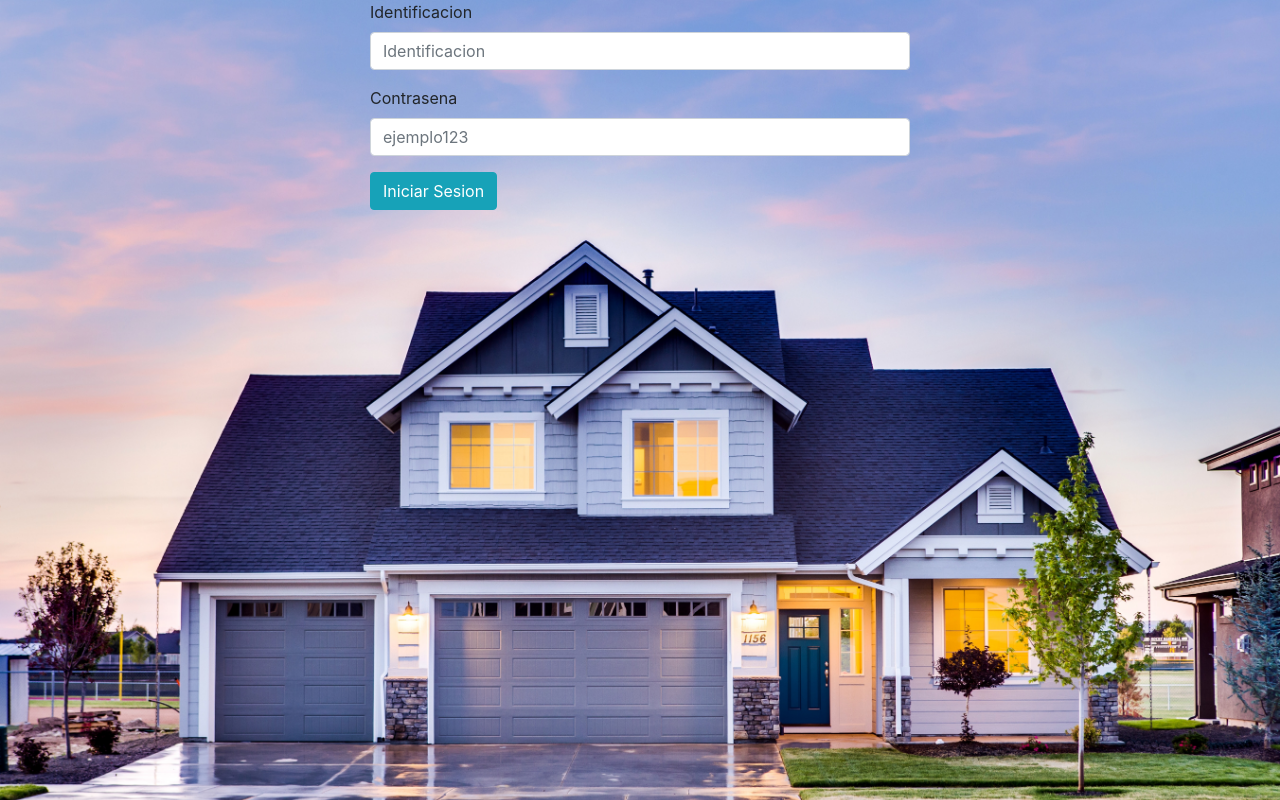
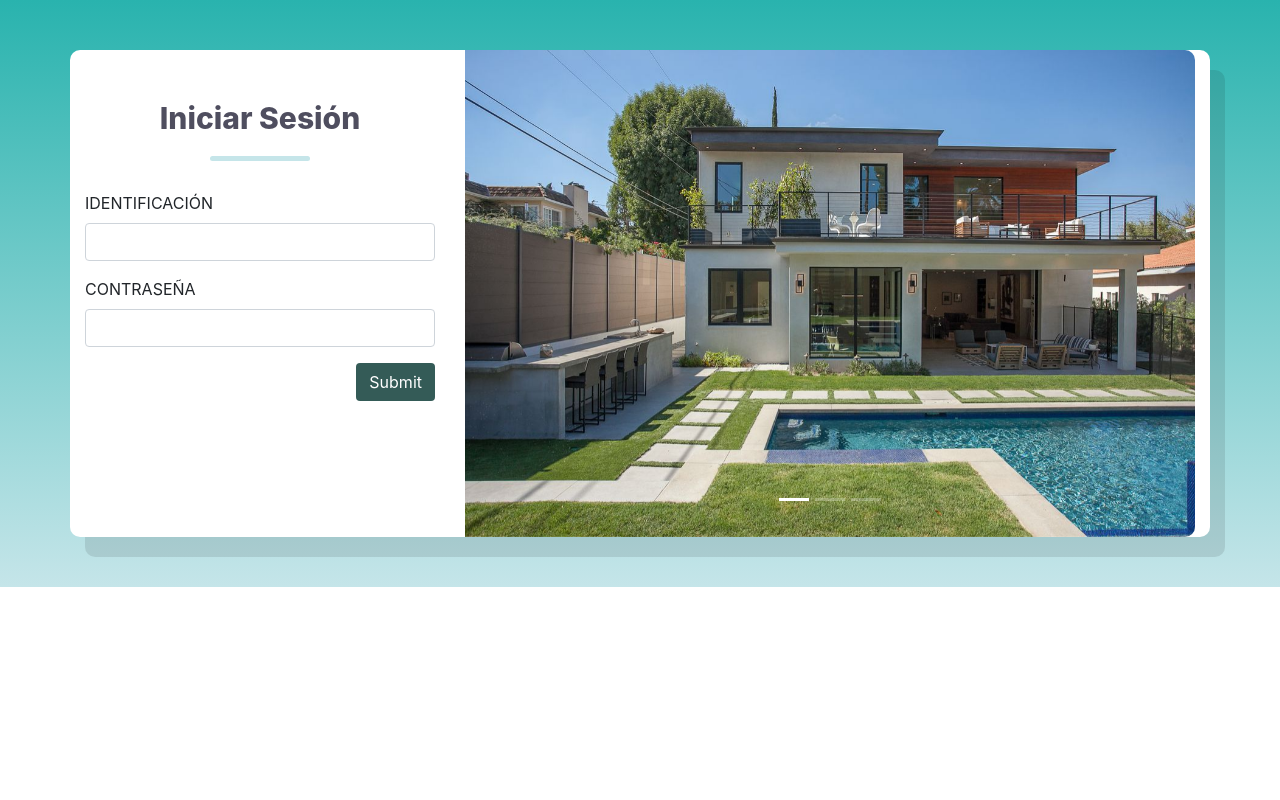
Before and after one commit to OscarAnCorzo/red_house, a PHP site: page /ingreso.php in a window 1280 px wide. Run offline with PHP 8.4, Linux system fonts and the light colour scheme; some libraries are stand-ins or nearby versions.

Commit message:
hice el login

```diff
--- a/estilo.css
+++ b/estilo.css
@@ -1,4 +1,4 @@
-#registro{
+/* #registro{
     background-image:url('imagenes/fondo_login.jpg');
     background-repeat: no-repeat;
     background-size: cover;
@@ -19,4 +19,30 @@
     display: inline-block;
     font-size: 28px;
     font-weight: bold;
+} */
+
+
+
+@import url("//netdna.bootstrapcdn.com/font-awesome/4.0.3/css/font-awesome.css");
+.login-block{
+    background: #DE6262;  /* fallback for old browsers */
+background: linear-gradient(to bottom, #29B3AE, #C5E5E9); /* W3C, IE 10+/ Edge, Firefox 16+, Chrome 26+, Opera 12+, Safari 7+ */
+float:left;
+width:100%;
+padding : 50px 0;
 }
+.banner-sec{background-size:cover; min-height:500px; border-radius: 0 10px 10px 0; padding:0;}
+.container{background:#fff; border-radius: 10px; box-shadow:15px 20px 0px rgba(0,0,0,0.1);}
+.carousel-inner{border-radius:0 10px 10px 0;}
+.carousel-caption{text-align:left; left:5%;}
+.login-sec{padding: 50px 30px; position:relative;}
+.login-sec .copy-text{position:absolute; width:80%; bottom:20px; font-size:13px; text-align:center;}
+.login-sec .copy-text i{color:#158980;}
+.login-sec .copy-text a{color:#158980;}
+.login-sec h2{margin-bottom:30px; font-weight:800; font-size:30px; color: rgb(79, 78, 95);}
+.login-sec h2:after{content:" "; width:100px; height:5px; background:#C5E5E9; display:block; margin-top:20px; border-radius:3px; margin-left:auto;margin-right:auto}
+.btn-login{background: #345B57; color:#fff; font-weight:600;}
+.banner-text{width:70%; position:absolute; bottom:40px; padding-left:20px;}
+.banner-text h2{color:#fff; font-weight:600;}
+.banner-text h2:after{content:" "; width:100px; height:5px; background:#FFF; display:block; margin-top:20px; border-radius:3px;}
+.banner-text p{color:#fff;}
--- a/ingreso.php
+++ b/ingreso.php
@@ -20,7 +20,7 @@
 </head>
 
 <body id="registro">
-    <div class="container">
+    <!-- <div class="container">
         <div class="row">
             <div class="col-md-6 offset-md-3">
                 <div class="form-group">
@@ -36,8 +36,64 @@
                 <button onclick="ingresar()" class="btn btn-info">Iniciar Sesion</button>
             </div>
         </div>
-    </div>
+    </div> -->
 
+    <link href="//maxcdn.bootstrapcdn.com/bootstrap/4.0.0/css/bootstrap.min.css" rel="stylesheet" id="bootstrap-css">
+    <script src="//maxcdn.bootstrapcdn.com/bootstrap/4.0.0/js/bootstrap.min.js"></script>
+    <script src="//code.jquery.com/jquery-1.11.1.min.js"></script>
+    <!------ Include the above in your HEAD tag ---------->
+
+    <section class="login-block">
+        <div class="container">
+            <div class="row">
+                <div class="col-md-4 login-sec">
+                    <h2 class="text-center">Iniciar Sesión</h2>
+                    <div class="form-group">
+                        <label for="exampleInputEmail1" class="text-uppercase">Identificación</label>
+                        <input id="idCliente" type="text" class="form-control" placeholder="">
+
+                    </div>
+                    <div class="form-group">
+                        <label for="exampleInputPassword1" class="text-uppercase">Contraseña</label>
+                        <input id="contrasena" type="password" class="form-control" placeholder="">
+                    </div>
+
+
+                    <div class="form-check">
+                        <button onclick="ingresar()" class="btn btn-login float-right">Submit</button>
+                    </div>
+
+                </div>
+                <div class="col-md-8 banner-sec">
+                    <div id="carouselExampleIndicators" class="carousel slide" data-ride="carousel">
+                        <ol class="carousel-indicators">
+                            <li data-target="#carouselExampleIndicators" data-slide-to="0" class="active"></li>
+                            <li data-target="#carouselExampleIndicators" data-slide-to="1"></li>
+                            <li data-target="#carouselExampleIndicators" data-slide-to="2"></li>
+                        </ol>
+                        <div class="carousel-inner" role="listbox">
+                            <div class="carousel-item active">
+                                <img class="d-block img-fluid"
+                                    src="./imagenes/fondo.jpg" alt="First slide">
+
+                            </div>
+                            <div class="carousel-item">
+                                <img class="d-block img-fluid"
+                                src="./imagenes/fondo.jpg" alt="First slide">
+
+
+                            </div>
+                            <div class="carousel-item">
+                                <img class="d-block img-fluid"
+                                src="./imagenes/fondo.jpg" alt="First slide">
+
+                            </div>
+                        </div>
+
+                    </div>
+                </div>
+            </div>
+    </section>
 </body>
 
 </html>
```
Also changed, not shown: imagenes/fondo.jpg (added).
